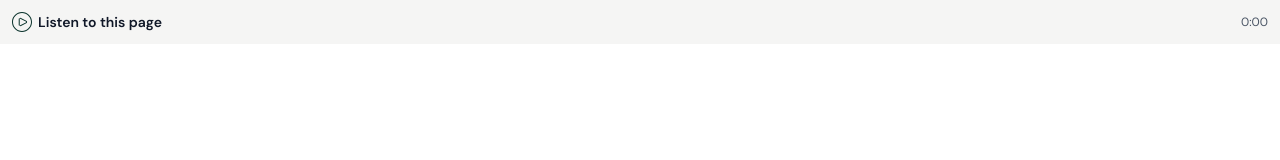
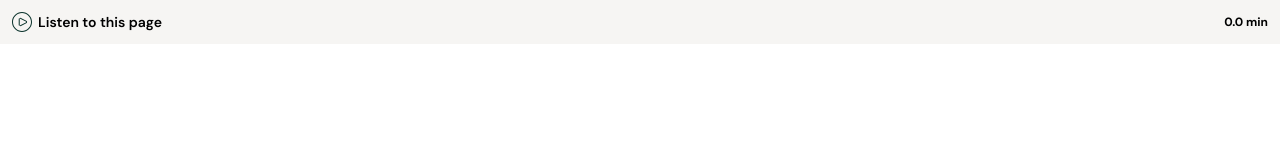
Before and after one commit to vishaldevkraft/read-webpage-spevigo, a Next.js app: page / in a window 1280 px wide. Shown: the top 160 px of the page. Built offline with nearby package versions, Linux system fonts and the light colour scheme.

Commit message:
feat(AudioWidget): UI polish - custom nav icons, styling updates, decimal duration

```diff
--- a/components/AudioWidget/AudioWidget.tsx
+++ b/components/AudioWidget/AudioWidget.tsx
@@ -185,20 +185,20 @@ export default function AudioWidget() {
             <audio ref={audioRef} src={src} />
 
             {/* Full width responsive layout */}
-            <div className={`  space-y-2.5 w-full h-full ${showPlayerUI ? 'bg-stone-100 p-3' : 'bg-white p-0'}`}>
+            <div className={`  space-y-2.5 w-full h-full ${showPlayerUI ? 'bg-[#F6F5F3] p-3' : 'bg-white p-0'}`}>
 
 
                 {/* header */}
-                <div className={`flex justify-between items-center gap-1 ${!showPlayerUI ? 'bg-stone-100 p-3' : ''}`} onClick={toggleFromHeader} style={{ cursor: 'pointer' }}>
+                <div className={`flex justify-between items-center gap-1 ${!showPlayerUI ? 'bg-[#F6F5F3] p-3' : ''}`} onClick={toggleFromHeader} style={{ cursor: 'pointer' }}>
                     <div className="flex items-center gap-1.5">
                         {playing ? (
                             <Pause className="w-5 h-5 text-teal-950" />
                         ) : (
                             <Play className="w-5 h-5" />
                         )}
-                        <span className="font-semibold text-sm text-gray-900">Listen to this page</span>
+                        <span className="font-semibold text-sm text-black">Listen to this page</span>
                     </div>
-                    <span className="text-xs text-gray-600">{format(duration)}</span>
+                    <span className="text-xs text-black font-bold">{(duration / 60).toFixed(1)} min</span>
                 </div>
 
                 {/* Show full player only when UI is visible */}
@@ -209,7 +209,7 @@ export default function AudioWidget() {
                             <div className="relative">
                                 <button
                                     onClick={() => setShowSections(!showSections)}
-                                    className="border w-full p-2 rounded text-left flex justify-between items-start gap-2"
+                                    className="border border-[#B7B6B2] w-full p-2 text-left flex justify-between items-start gap-2 bg-white"
                                 >
                                     <div className="flex-1 min-w-0">
                                         <div className="text-xs text-gray-600 mb-1">
```
